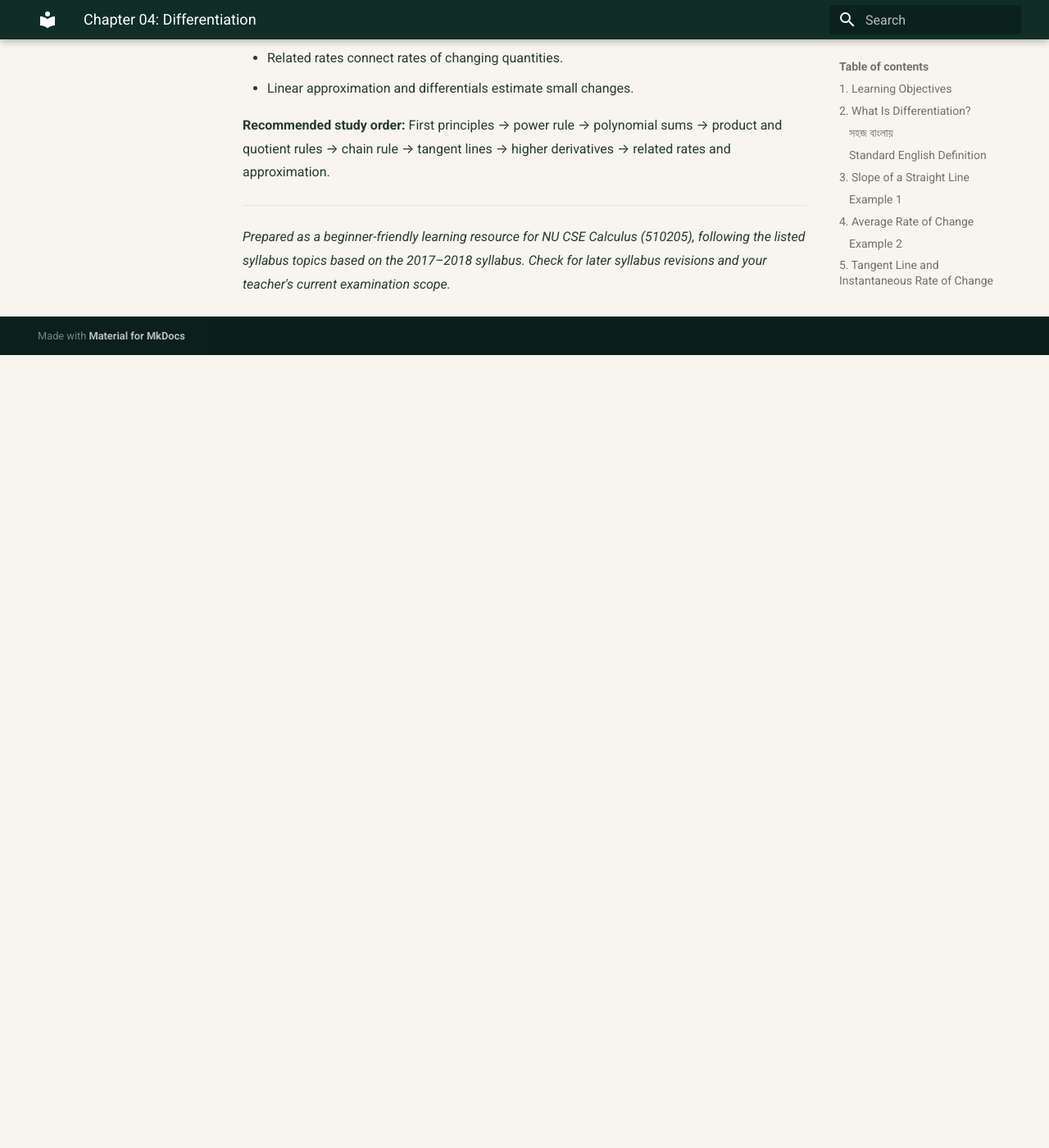
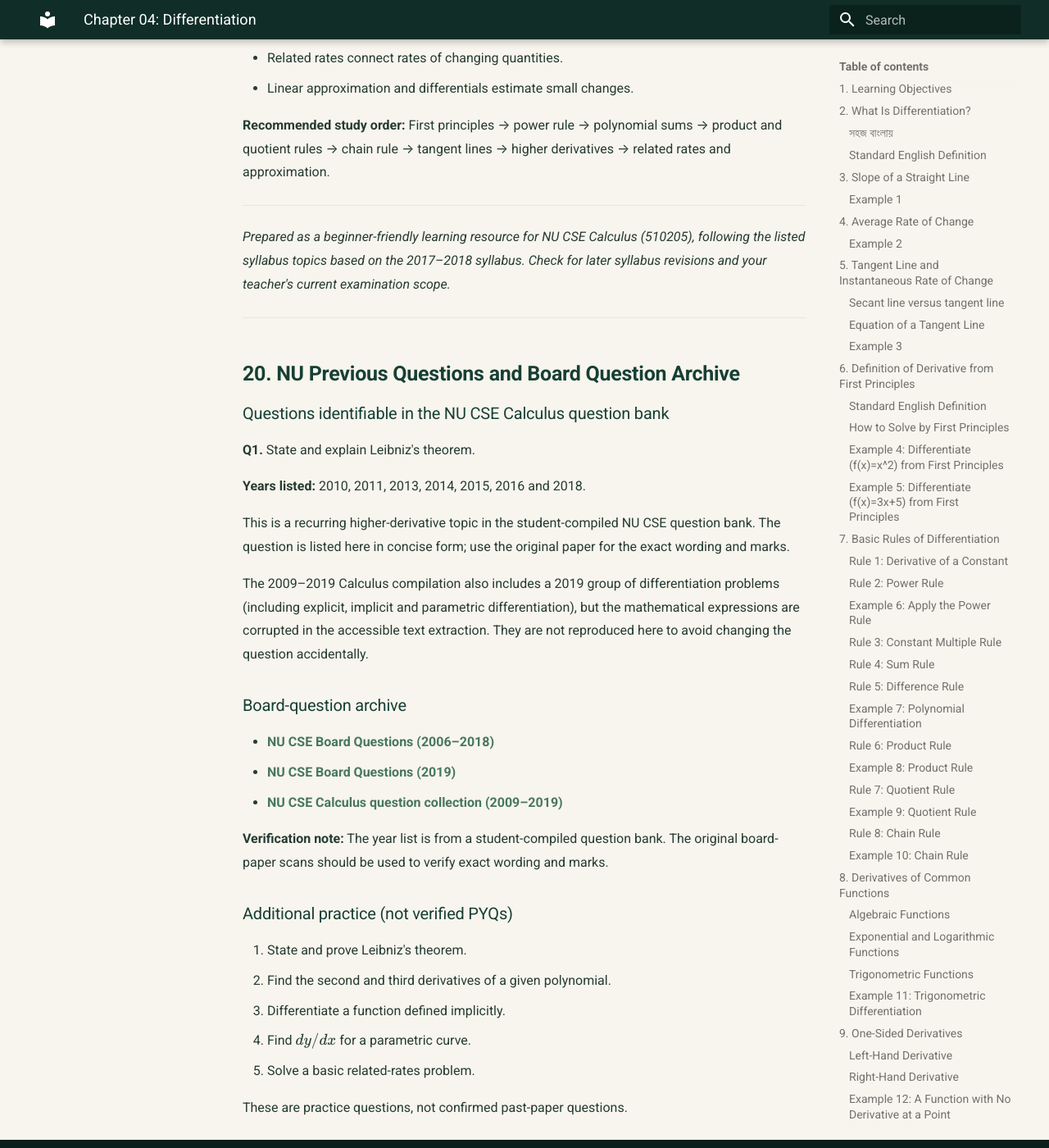
Before and after one commit to taimiyatahsin0-png/nu-cse-notes-store, an MkDocs documentation site: the page built from docs/subjects/cal/chapter-04-differentiation.md, in a window 1280 px wide and 1400 px high, scrolled down 23484 px. Shown: the whole window at 82% size. Built offline with MkDocs 1.6.1 and Material for MkDocs 9.7.7, drawn with Linux system fonts in a browser that asks for light colours; before the commit the page ends 23917 px from its top, so only the background shows below that.

Commit message:
Add sourced NU PYQ and board archive section

```diff
--- a/docs/subjects/cal/chapter-04-differentiation.md
+++ b/docs/subjects/cal/chapter-04-differentiation.md
@@ -1166,3 +1166,35 @@ f(9)=3,\qquad f'(x)=\frac1{2\sqrt{x}},\qquad f'(9)=\frac16.
 ---
 
 *Prepared as a beginner-friendly learning resource for NU CSE Calculus (510205), following the listed syllabus topics based on the 2017–2018 syllabus. Check for later syllabus revisions and your teacher's current examination scope.*
+
+---
+
+## 20. NU Previous Questions and Board Question Archive
+
+### Questions identifiable in the NU CSE Calculus question bank
+
+**Q1.** State and explain Leibniz's theorem.
+
+**Years listed:** 2010, 2011, 2013, 2014, 2015, 2016 and 2018.
+
+This is a recurring higher-derivative topic in the student-compiled NU CSE question bank. The question is listed here in concise form; use the original paper for the exact wording and marks.
+
+The 2009–2019 Calculus compilation also includes a 2019 group of differentiation problems (including explicit, implicit and parametric differentiation), but the mathematical expressions are corrupted in the accessible text extraction. They are not reproduced here to avoid changing the question accidentally.
+
+### Board-question archive
+
+- [NU CSE Board Questions (2006–2018)](https://drive.google.com/file/d/1Lodp-nv8jOXRU7SvriRGqNYamqGUIzvM/view?usp=sharing)
+- [NU CSE Board Questions (2019)](https://drive.google.com/file/d/1QZpZoqjEJS5aYXNjSYdwW5bXy66aPi9-/view?usp=sharing)
+- [NU CSE Calculus question collection (2009–2019)](https://www.scribd.com/document/947202575/NU-CSE-1st-Semester-Calculus)
+
+**Verification note:** The year list is from a student-compiled question bank. The original board-paper scans should be used to verify exact wording and marks.
+
+### Additional practice (not verified PYQs)
+
+1. State and prove Leibniz's theorem.
+2. Find the second and third derivatives of a given polynomial.
+3. Differentiate a function defined implicitly.
+4. Find \(dy/dx\) for a parametric curve.
+5. Solve a basic related-rates problem.
+
+These are practice questions, not confirmed past-paper questions.
```
